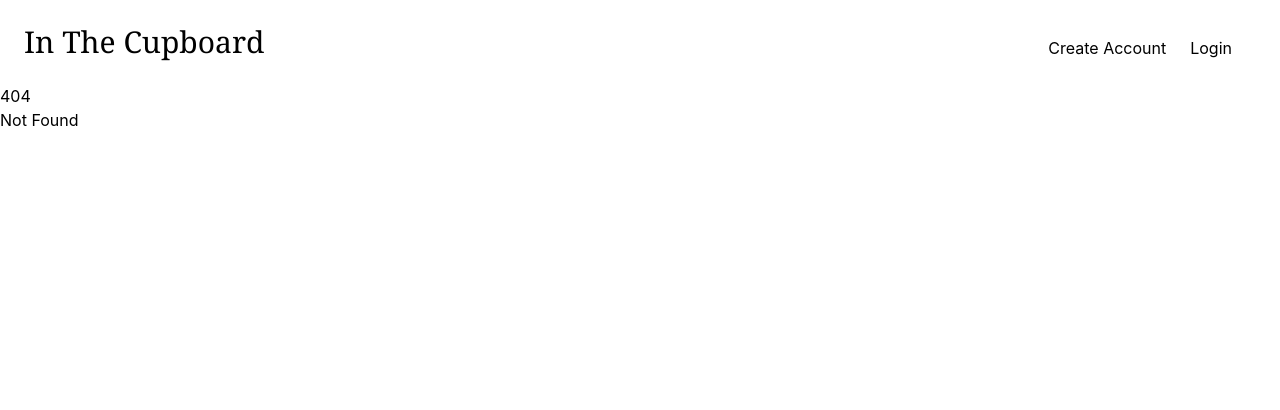
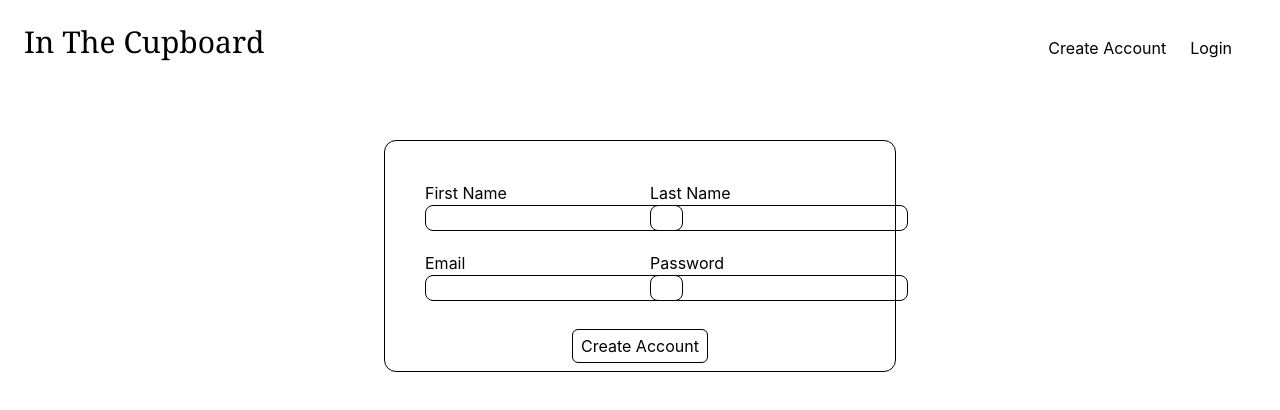
Before and after one commit to BrandB123/inthecupboard, a SvelteKit app in the folder InTheCupboard/: page /register in a window 1280 px wide. Before the commit this address had no page. Shown: the top 410 px of the page. Built offline with nearby package versions, Linux system fonts and the light colour scheme.

Commit message:
feat: add basic registration form UI

```diff
--- /dev/null
+++ b/InTheCupboard/src/routes/register/+page.svelte
@@ -0,0 +1,25 @@
+<form method="POST" class="border rounded-xl grid grid-cols-2 grid-rows-3 gap-5 w-2/5 px-10 pt-10 mx-auto mt-20">
+    <div class="">
+        <label for="firstName" class="block">First Name</label>
+        <input name="firstName" type="text" class="border rounded-lg pl-2">
+    </div>
+
+    <div class="">
+        <label for="lastName" class="block">Last Name</label>
+        <input name="lastName" type="text" class="border rounded-lg pl-2">
+    </div>
+
+    <div class="">
+        <label for="email" class="block">Email</label>
+        <input name="" type="text" class="border rounded-lg pl-2">
+    </div>
+
+    <div class="">
+        <label for="password" class="block">Password</label>
+        <input name="password" type="password" class="border rounded-lg pl-2">
+    </div>
+
+    <div class="col-span-full flex justify-center content-center">
+        <button class="border rounded-md px-2 my-2">Create Account</button>
+    </div>
+</form>
```
